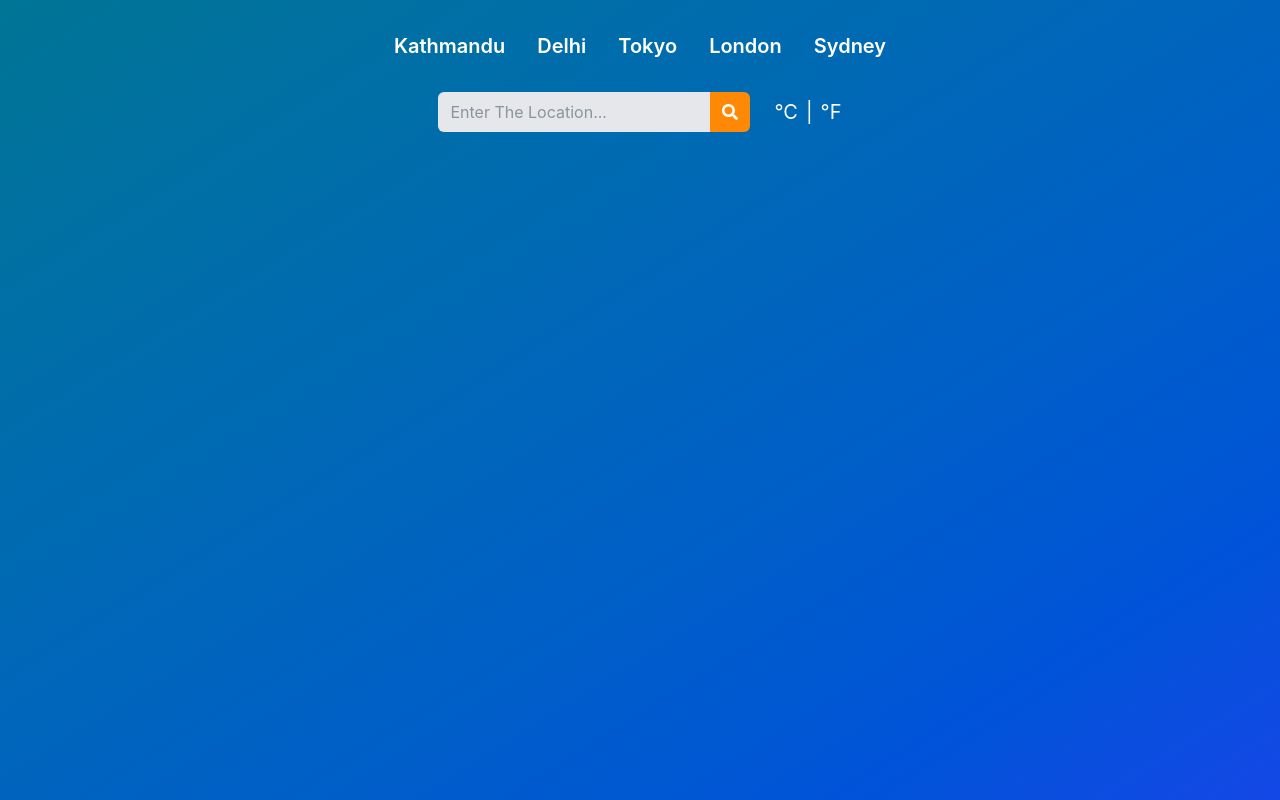
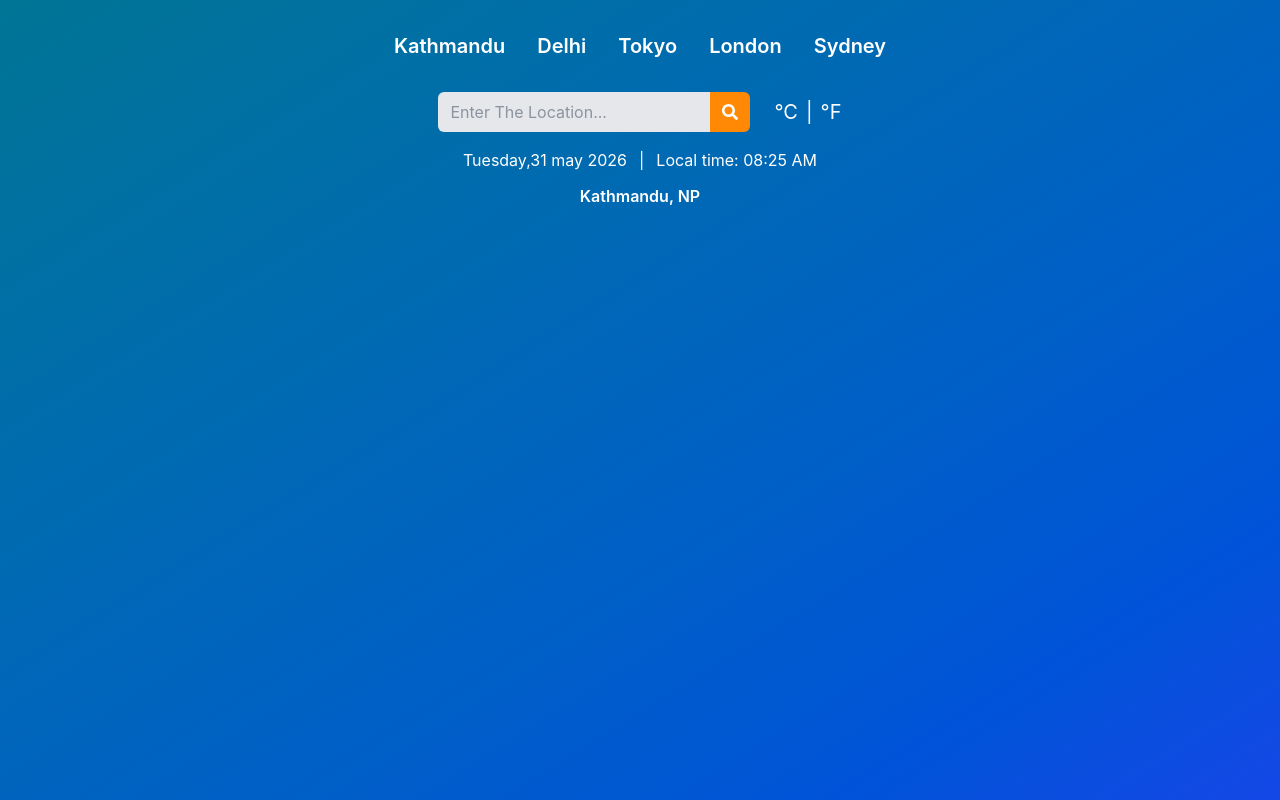
Before and after one commit to deepak-gurung/weather-app, a React (Vite) app: page / in a window 1280 px wide. Built offline with nearby package versions, Linux system fonts and the light colour scheme.

Commit message:
time and location added

```diff
--- a/src/App.jsx
+++ b/src/App.jsx
@@ -1,12 +1,14 @@
 import React from 'react'
 import TopButton from './components/TopButton'
 import InputField from './components/InputField'
+import TimeAndLocation from './components/TimeAndLocation'
 
 const App = () => {
   return (
     <div className='h-screen bg-gradient-to-br from-cyan-700 to-blue-700'>
       <TopButton />
       <InputField />
+      <TimeAndLocation />
     </div>
   )
 }
--- /dev/null
+++ b/src/components/TimeAndLocation.jsx
@@ -0,0 +1,17 @@
+import React from 'react'
+
+const TimeAndLocation = () => {
+  return (
+    <div className='flex flex-col items-center gap-3 mt-4 text-white'>
+        <div className='flex justify-center gap-3'>
+             <p>Tuesday,31 may 2026</p>
+        <span>|</span>
+        <p>Local time: 08:25 AM</p>
+        </div>
+        <h1 className='font-semibold'>Kathmandu, NP</h1>
+
+    </div>
+  )
+}
+
+export default TimeAndLocation
```
